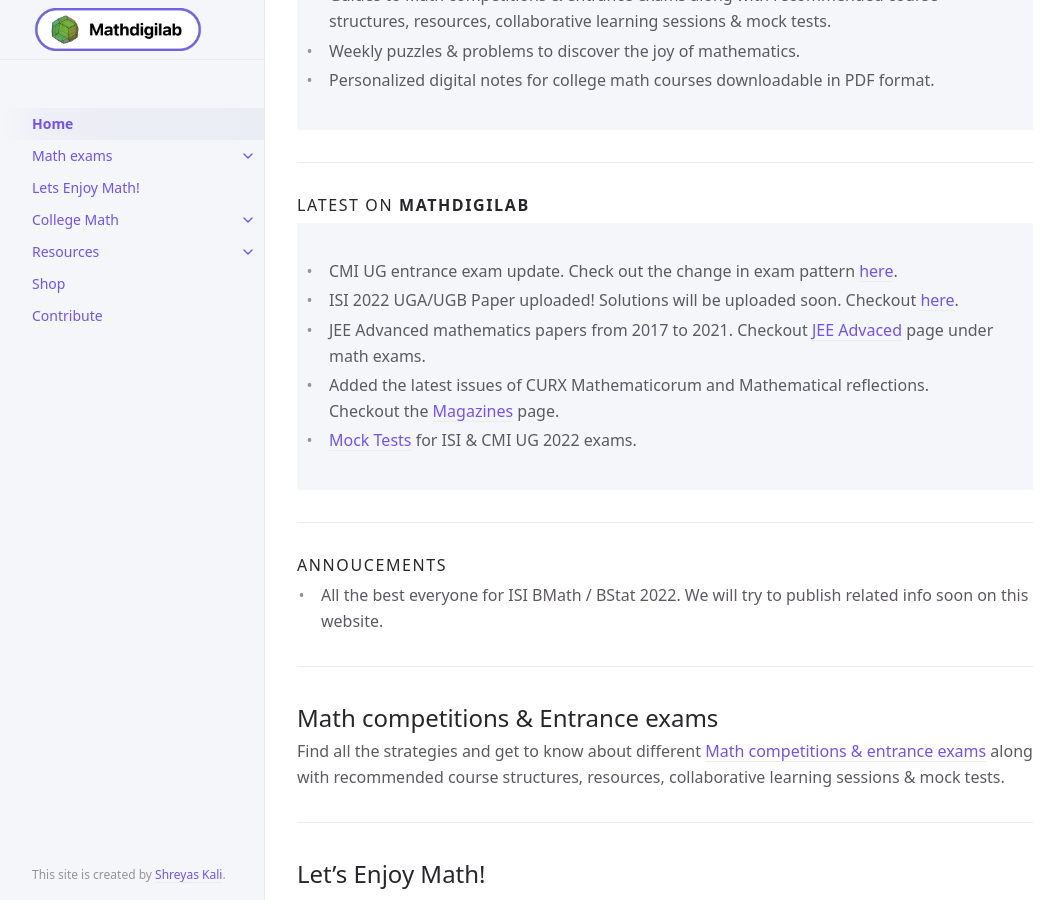
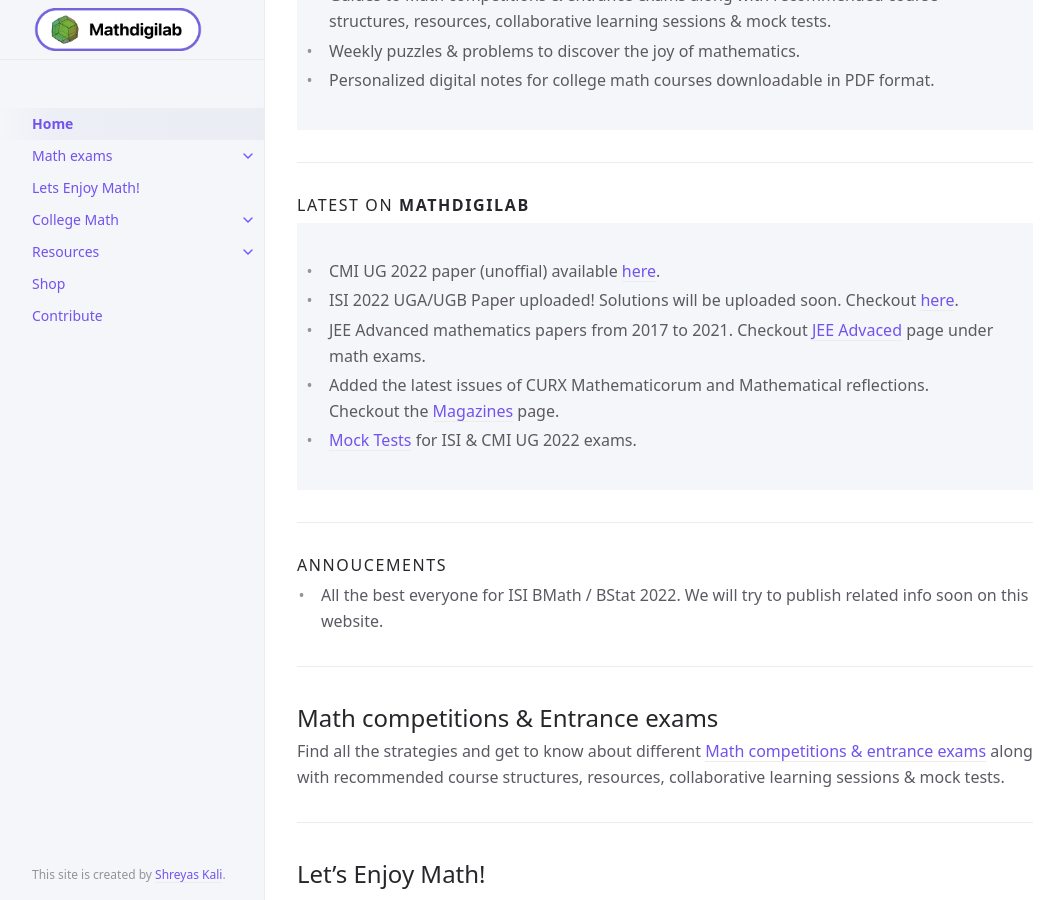
Before and after one commit to Datadigilab/datadigilab.github.io, a Jekyll site: the page built from index.md, in a window 1280 px wide and 900 px high, scrolled down 557 px. Shown: the whole window, without its empty margins (107-1171 px from the left). Built offline with Jekyll 4.4.1, drawn with Linux system fonts in a browser that asks for light colours; nearby versions of some CDN libraries.

Commit message:
Update index.md

```diff
--- a/index.md
+++ b/index.md
@@ -36,7 +36,7 @@ permalink: /
 #### Latest on <b>Mathdigilab</b>
 {: .fs-4 }
 
-- CMI UG entrance exam update. Check out the change in exam pattern [here](https://mathdigilab.github.io/docs/math-exams/cmi).
+- CMI UG 2022 paper (unoffial) available [here](https://mathdigilab.github.io/docs/math-exams/cmi).
 - ISI 2022 UGA/UGB Paper uploaded! Solutions will be uploaded soon. Checkout [here](https://mathdigilab.github.io/docs/math-exams/isi).
 - JEE Advanced mathematics papers from 2017 to 2021. Checkout [JEE Advaced](https://mathdigilab.github.io/docs/math-exams/jeeadv) page under math exams.
 - Added the latest issues of CURX Mathematicorum and Mathematical reflections. Checkout the [Magazines](https://mathdigilab.github.io/docs/resources/magazines) page.
```
